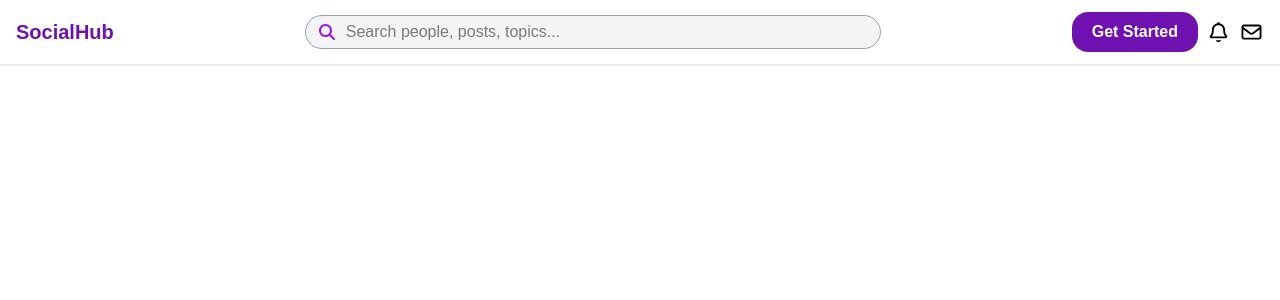
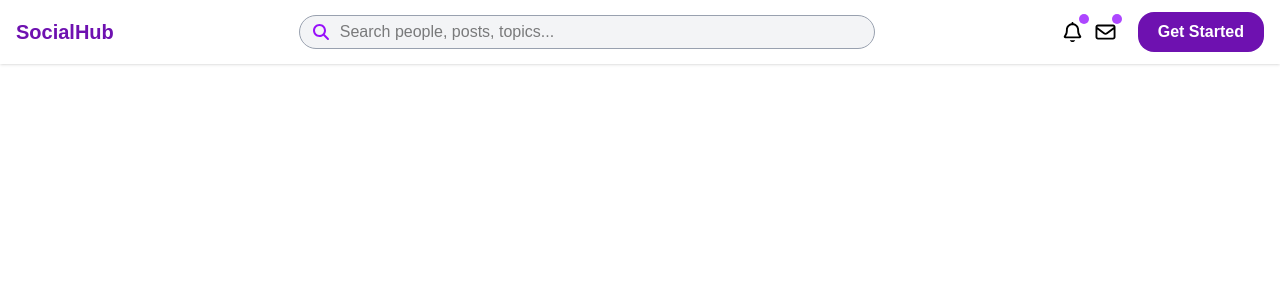
Before and after one commit to Abdelhakam23/social-app, a React (Vite) app: page / in a window 1280 px wide. Shown: the top 300 px of the page. Built offline with nearby package versions, Linux system fonts and the light colour scheme.

Commit message:
Update Navbar component layout and enhance icon button styling

```diff
--- a/src/components/Navbar/Navbar.jsx
+++ b/src/components/Navbar/Navbar.jsx
@@ -27,18 +27,23 @@ export default function Navbar() {
               className=" px-10 py-1 min-w-xl border border-gray-400 focus:outline-none focus:border-purple-600 bg-gray-100 rounded-full"
             />
           </div>
-          <div className=" left-side space-x-2 hidden md:flex items-center ">
+          <div className=" left-side gap-5 hidden md:flex items-center ">
+             <div className="icons space-x-2 ">
+              <button className="cursor-pointer text-xl hover:text-purple-500 transition-colors duration-200  before:absolute  before:h-2.5 before:w-2.5 before:bg-purple-500 relative before:rounded-full before:top-0 before:right-0 before:translate-x-1 before:-translate-y-1 ">
+                <FontAwesomeIcon icon={faBell} />
+              </button>
+              <button  className="cursor-pointer text-xl hover:text-purple-500 before:absolute  before:h-2.5 before:w-2.5 before:bg-purple-500 relative before:rounded-full before:top-0 before:right-0 before:translate-x-1 before:-translate-y-1 ">
+
+              <FontAwesomeIcon
+                icon={faEnvelope}
+
+              />
+              </button>
+            </div>
             <button className="bg-purple-800 cursor-pointer hover:bg-purple-500 transition-colors duration-200 px-5 py-2 rounded-2xl text-white font-semibold">
               Get Started
             </button>
-            <FontAwesomeIcon
-              icon={faBell}
-              className="cursor-pointer text-xl hover:text-purple-700"
-            />
-            <FontAwesomeIcon
-              icon={faEnvelope}
-              className="cursor-pointer text-xl hover:text-purple-700"
-            />
+
           </div>
           <div className="md:hidden">
             <FontAwesomeIcon icon={faBars} className="text-2xl  " />
```
